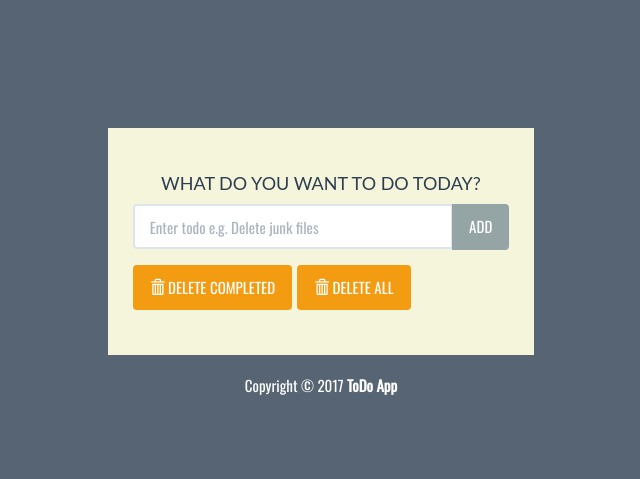
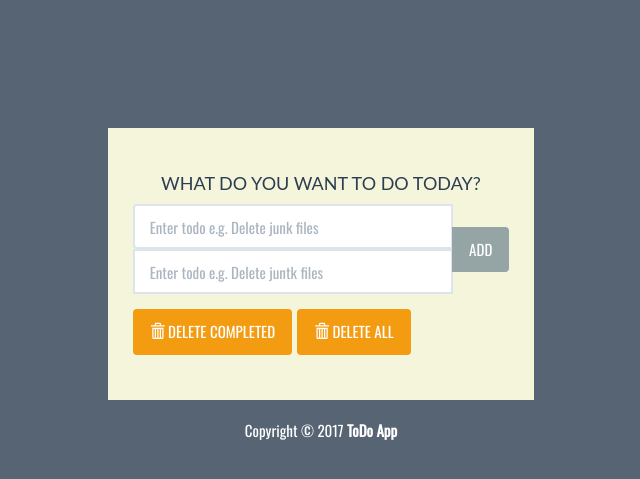
Before and after one commit to racs93/Django_proyects, a Django app: page / in a window 1280 px wide. Shown: the top 479 px of the page, without its empty margins (319-959 px from the left). Run offline with Django 3.2, Linux system fonts and the light colour scheme; data that the repository does not hold is empty; some libraries are stand-ins or nearby versions.

```diff
--- a/todolist/todo/forms.py
+++ b/todolist/todo/forms.py
@@ -1 +1,4 @@
 from django import forms
+
+class TodoForm(forms.Form):
+	text = forms.CharField(max_length=40, widget=forms.TextInput(attrs={'class' : 'form-control', 'placeholder' : 'Enter todo e.g. Delete juntk files', 'aria-label' : 'Todo', 'aria-describedby' : 'add-btn'}))
--- a/todolist/todo/templates/todo/index.html
+++ b/todolist/todo/templates/todo/index.html
@@ -23,10 +23,11 @@
 					<h2>WHAT DO YOU WANT TO DO TODAY?</h2>
 
 					<form action="#" method="POST" role="form">
-
+						{% csrf_token %}
 						<div class="form-group">
 							<div class="input-group">
 							  <input type="text" class="form-control" placeholder="Enter todo e.g. Delete junk files" aria-label="Todo" aria-describedby="add-btn">
+							  {{ form.text }}
 							  <span class="input-group-btn">
 								  <button type="submit" class="btn btn-default" id="add-btn">ADD</button>
 							  </span>
--- a/todolist/todo/views.py
+++ b/todolist/todo/views.py
@@ -1,7 +1,9 @@
 from django.shortcuts import render
 from .models import Todo
+from .forms import TodoForm
 
 def index(request):
 	todo_list = Todo.objects.order_by('id')
-	context = {'todo_list' : todo_list}
+	form = TodoForm()
+	context = {'todo_list' : todo_list, 'form' : form}
 	return render(request, 'todo/index.html', context)
```
